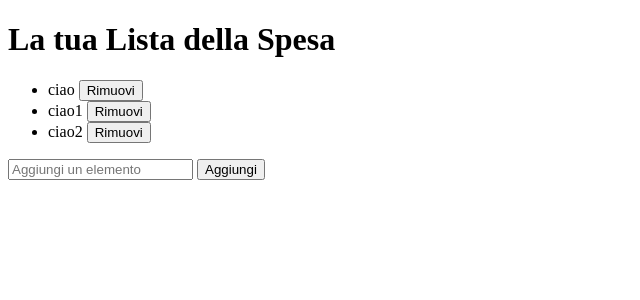
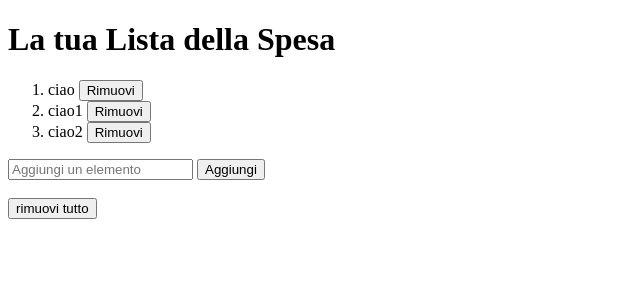
Before and after one commit to petruzzelli-luca/prova-_flask, a Flask app: page / in a window 1280 px wide. Shown: the top 300 px of the page, without its empty margins (0-640 px from the left). Run offline with Flask 3, Linux system fonts and the light colour scheme.

Commit message:
sesto commit

```diff
--- a/lista della spesa/app.py
+++ b/lista della spesa/app.py
@@ -22,6 +22,11 @@ def rimuovi(indice):
         lista.pop(indice)
     return redirect(url_for('home'))
 
+@app.route('/rimuovi_tutto', methods=['POST'])
+def rimuovi_tutto():
+    lista.clear()
+    return redirect(url_for('home'))
+
 
 #avvio flask
 if __name__ == '__main__':
--- a/lista della spesa/templates/index.html
+++ b/lista della spesa/templates/index.html
@@ -4,13 +4,14 @@
 <head>
     <meta charset="UTF-8">
     <meta name="viewport" content="width=device-width, initial-scale=1.0">
+    <link rel="stylesheet" href="style.css">
     <title>Document</title>
 </head>
 
 <body>
     <h1>La tua Lista della Spesa</h1>
     {% if lista %}
-        <ul>
+        <ol>
         {% for elemento in lista %}
             <li>
             {{ elemento }}
@@ -20,7 +21,7 @@
             </form>
             </li>
         {% endfor %}
-        </ul>
+        </ol>
     {% else %}
         <p>La lista è vuota.</p>
     {% endif %}
@@ -29,6 +30,12 @@
     <input type="text" name="elemento" placeholder="Aggiungi un elemento" required>
     <button type="submit">Aggiungi</button>
     </form>
+    <br/>
+    <form action="/rimuovi_tutto" method="post" style="display:inline;">
+    <button type="submit">rimuovi tutto</button>
     </body>
 
+
+
+
 </html>
```
Also changed, not shown: lista della spesa/static/style.css (added).
